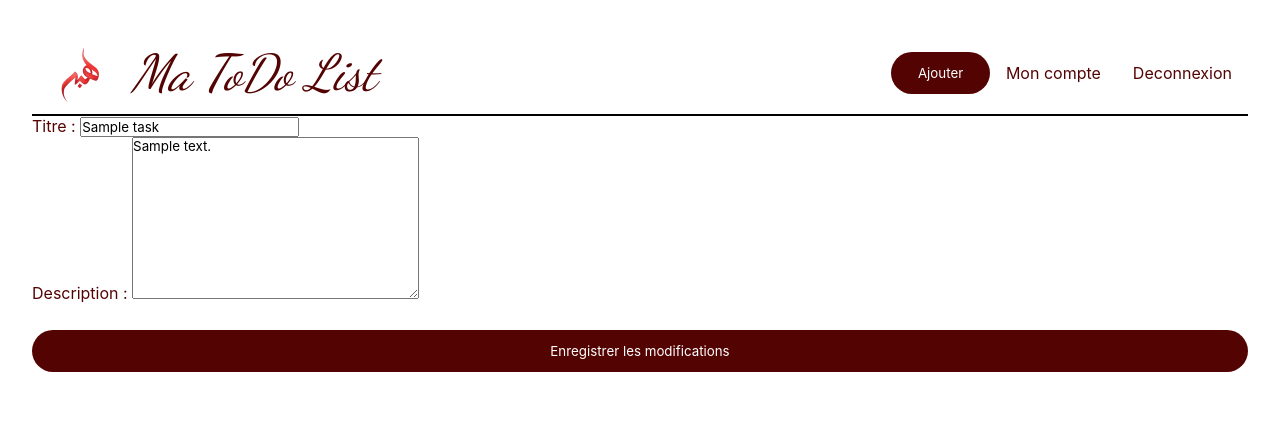
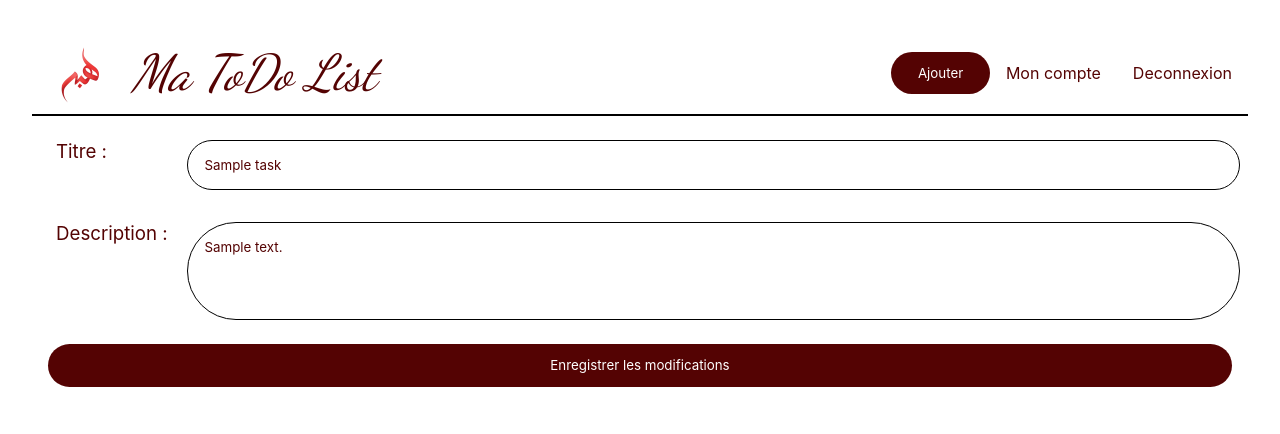
Before and after one commit to HiBiscous/phpTodoList, a PHP site: page /view/tasks/updateTask.php?id_tasks=1 in a window 1280 px wide. Shown: the top 434 px of the page. Run offline with PHP 8.4, Linux system fonts and the light colour scheme; the visitor is signed in with stand-in values (Sample User, id 1); tables that the repository leaves empty or names only in its code hold one stand-in row (values such as "Sample post"); a stand-in replaces the project's code that opens the database connection.

Commit message:
feat(css): add some css

```diff
--- a/javascript/addNote.js
+++ b/javascript/addNote.js
@@ -40,7 +40,24 @@ function setTailleHeight() {
 document.addEventListener('DOMContentLoaded', function () {
     //access to the form via his id
     var form = document.forms['taskForm'],
-        arr = form.getElementsByClassName("description-input");
+        arr = form.getElementsByClassName("description-item");
+
+    // loop all textarea element in the array
+    for (let textarea of arr) {
+
+        //callback the function setTailleHeight each time the user enters text in the textarea.
+        textarea.addEventListener('input', setTailleHeight);
+
+        //adjust the height of the textarea
+        setTailleHeight.call(textarea, true);
+    }
+});
+
+
+document.addEventListener('DOMContentLoaded', function () {
+    //access to the form via his id
+    var form = document.forms['taskFormUpdate'],
+        arr = form.getElementsByClassName("description-item");
 
     // loop all textarea element in the array
     for (let textarea of arr) {
--- a/style/base/_normalize.css
+++ b/style/base/_normalize.css
@@ -1,14 +1,12 @@
 * {
     font-family: "Inter", sans-serif;
+    color: var(--font-color);
     font-weight: normal;
     margin: 0;
     padding: 0;
 }
 
 body {
-    /* background-image: url(../../media/bg-image.jpg); */
-    background-repeat: no-repeat;
-    color: var(--font-color);
     padding: 2em;
 }
 
@@ -24,3 +22,10 @@ button {
 li {
     list-style-type: none;
 }
+
+input,
+textarea {
+    padding: 1rem 1rem;
+    border: var(--border);
+    border-radius: var(--border-radius);
+}
--- /dev/null
+++ b/style/components/_button.css
@@ -0,0 +1,20 @@
+.btn {
+    padding: 1em 2em;
+    margin: 0;
+    border: none;
+    color: white;
+    background-color: var(--header);
+    border-radius: var(--border-radius);
+    text-decoration: none;
+    transition: background-color 0.3s ease;
+}
+
+.btn:hover {
+    background-color: #021659;
+
+}
+
+.btn-delete {
+    width: 100%;
+    background-color: rgb(140, 0, 0);
+}
--- a/style/components/_components.css
+++ b/style/components/_components.css
@@ -1,20 +1,3 @@
-.btn {
-    padding: 1em 2em;
-    margin: 0;
-    border: none;
-    color: white;
-    background-color: var(--header);
-    border-radius: var(--border-radius);
-    text-decoration: none;
-    transition: background-color 0.3s ease;
-}
-
-.btn-update {
-    text-align: center;
-    margin-top: 2em;
-    width: 100%;
-}
-
 .link-account,
 .link-logout,
 .link {
@@ -31,15 +14,9 @@
     border: var(--border);
 }
 
-
 .link {
     padding: 1em 2em;
 }
-
-.btn:hover {
-    background-color: #021659;
-}
-
 
 .section-form {
     width: 80vh;
@@ -49,18 +26,8 @@
     padding: 1em;
 }
 
-.content-h1 {
-    text-align: center;
-    color: var(--font-color);
-}
-
 .label-container {
     margin-right: 1em;
-}
-
-.div-input {
-    display: flex;
-    align-items: center;
 }
 
 .error {
--- a/style/pages/addNote.css
+++ b/style/components/_editTask.css
@@ -3,22 +3,20 @@
     justify-content: top;
     margin-bottom: 1em;
     padding: 0.5em;
+    width: 100%;
 
 }
 
-.form-group label {
-    width: 6rem;
+
+.form-group h3 {
+    width: 7em;
     margin-right: 1em;
-    text-align: right;
+
 }
 
-.title-item,
-.description-item {
-    padding: 0.5em;
-    flex-grow: 1;
-    border: none;
+.form-group span {
+    text-align: left;
 }
-
 
 .hidden {
     display: none;
@@ -28,11 +26,25 @@
     display: flex;
     flex-direction: column;
     margin: 1em 1em;
-    border-bottom: var(--border);
 }
 
 .description-item {
     overflow: hidden;
+    resize: none;
 
-    resize: none;
 }
+
+.title-item,
+.description-item {
+    width: 100%;
+}
+
+.btn-update {
+    text-align: center;
+    border-top: var(--border);
+    justify-content: center;
+}
+
+.btn-update-task {
+    width: 100%;
+}
--- a/style/main.css
+++ b/style/main.css
@@ -1,16 +1,17 @@
 /* @import url('https://fonts.googleapis.com/css2?family=Playwrite+CU:wght@100..400&display=swap'); */
 @import url('https://fonts.googleapis.com/css2?family=Dancing+Script:wght@400..700&display=swap');
 /** import des fichiers */
+@import url("base/_normalize.css");
 @import url("utils/_variables.css");
+
+
+@import url("components/_components.css");
+@import url("components/_editTask.css");
+@import url("components/_button.css");
+
 @import url("pages/index.css");
 @import url("pages/note.css");
-@import url("pages/addNote.css");
-@import url("pages/displayTask.css");
-@import url("components/_components.css");
-@import url("pages/connection.css");
-@import url("pages/createCompte.css");
-@import url("pages/popup.css");
+@import url("pages/authentification.css");
+@import url("pages/profil.css");
 
 @import url("layout/header.css");
-
-@import url("base/_normalize.css");
--- a/style/pages/connection.css
+++ /dev/null
@@ -1,22 +0,0 @@
-.section-form {
-    position: absolute;
-    justify-content: center;
-    align-items: center;
-    top: 50%;
-    left: 50%;
-    transform: translate(-50%, -50%);
-}
-
-.alert {
-    width: fit-content;
-    text-align: center;
-}
-
-.hide {
-    visibility: hidden;
-}
-
-.btn-submit {
-    width: 100%;
-    margin-bottom: 1em;
-}
--- a/style/pages/createCompte.css
+++ /dev/null
@@ -1,19 +0,0 @@
-.alert {
-    display: flex;
-    margin: 1em auto;
-    padding: 1em 1em;
-    width: fit-content;
-    text-align: center;
-    color: var(--white);
-    background-color: var(--header);
-    border-radius: var(--border-radius);
-}
-
-.hide {
-    display: none;
-}
-
-.btn-submit {
-    width: 100%;
-    margin-bottom: 1em;
-}
--- a/style/pages/note.css
+++ b/style/pages/note.css
@@ -14,10 +14,6 @@
     padding: 1em 2em;
 }
 
-.title-text {
-    font-size: 1.4em;
-
-}
 
 .table-td-width {
     width: 1em;
--- /dev/null
+++ b/style/pages/profil.css
@@ -0,0 +1,26 @@
+.dashboard-container {
+    margin: 2em;
+
+    &>h2 {
+        margin-bottom: 0.5em;
+    }
+
+    &>p {
+        margin-bottom: 2em;
+    }
+
+    &>table {
+        font-size: larger;
+
+        &>tr,
+        td {
+            padding-bottom: 1em;
+            width: 5em;
+        }
+    }
+}
+
+.btn-update-user {
+    border: var(--border);
+    width: 100%;
+}
--- a/view/authentification/connection.php
+++ b/view/authentification/connection.php
@@ -9,7 +9,12 @@ if (isset($_SESSION['success'])) {
     unset($_SESSION['success']);
 }
 
+if ($_SERVER['REQUEST_METHOD'] === 'POST') {
     if (isset($_POST['username']) && isset($_POST['passwd'])) {
+        $_POST = filter_input_array(INPUT_POST, [
+            'username' => FILTER_SANITIZE_FULL_SPECIAL_CHARS,
+            'passwd' => FILTER_SANITIZE_FULL_SPECIAL_CHARS
+        ]);
         $username = $_POST['username'];
         $passwd = $_POST['passwd'];
 
@@ -24,6 +29,7 @@ if (isset($_POST['username']) && isset($_POST['passwd'])) {
             exit();
         } else {
             echo 'un probleme est survenue, veuillez recommencer';
+        }
     }
 }
 ?>
--- a/view/tasks/updateTask.php
+++ b/view/tasks/updateTask.php
@@ -32,25 +32,29 @@ $arr = $stmt->fetchAll();
     <?php
     require_once '../templates/header.php';
     ?>
-    <div class="table">
-        <form action="../traitementForm/updateTask.php" method="POST">
+
+    <form action="../traitementForm/updateTask.php" id="taskFormUpdate" class="show" method="POST">
+
         <?php if ($stmt) {
             foreach ($arr as $value) { ?>
+                <div class="form-group">
                     <input type="hidden" name="id_tasks" value="<?= $value['id_tasks'] ?>">
 
-                    <label for="title">Titre :</label>
-                    <input type="text" name="title" value="<?= ucfirst($value['title']) ?>"><br>
-
-                    <label for="description">Description :</label>
-                    <textarea name="description" rows="10" cols="30"><?= ucfirst($value['description']) ?></textarea><br>
-
-                    <button type="submit" class="btn btn-update">Enregistrer les modifications</button>
+                    <h3 for="title">Titre :</h3>
+                    <input type="text" name="title" class="title-item" value="<?= ucfirst($value['title']) ?>"><br>
+                </div>
+                <div class="form-group description-group">
+                    <h3 for="description">Description :</h3>
+                    <textarea name="description" class="description-item"><?= ucfirst($value['description']) ?></textarea><br>
+                </div>
         <?php
             }
         }
         ?>
+        <button type="submit" class="btn btn-update btn-update-task ">Enregistrer les modifications</button>
     </form>
-    </div>
+
+    <script src="../../javascript/addNote.js"></script>
 
 </body>
 
--- a/view/templates/header.php
+++ b/view/templates/header.php
@@ -10,7 +10,7 @@
             <li>
                 <button class="btn btn-add">Ajouter</button>
             </li>
-            <li><a href="../users/index.php" class="link-account">Mon compte</a></li>
+            <li><a href="../users/profil.php" class="link-account">Mon compte</a></li>
             <li><a href="../traitementForm/logout.php" name="logout" class="link-logout">Deconnexion</a></li>
         </ul>
     </nav>
```
Also changed, not shown: style/pages/authentification.css (added, +39 -0 lines), style/pages/displayTask.css (deleted, +0 -36 lines), view/tasks/displayTask.php (+4 -4 lines), view/tasks/note.php (+5 -9 lines), view/users/profil.php (renamed from view/users/index.php, +7 -5 lines), view/users/updateUser.php (+12 -10 lines). Lines whose indentation alone changed are shown as unchanged.
